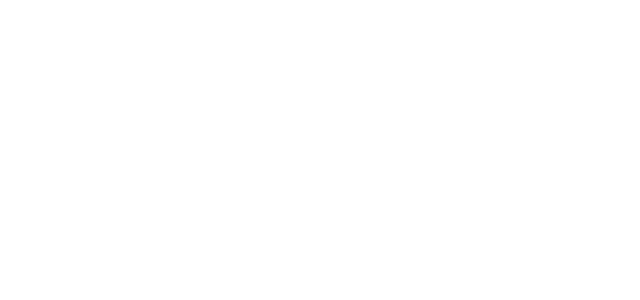
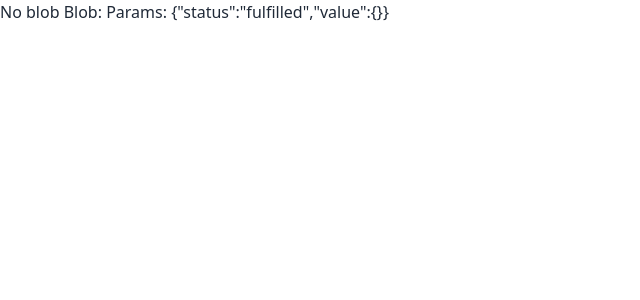
Before and after one commit to WKingdom01/RN_GolfAnalyzer, a Next.js app: page /analyze in a window 1280 px wide. Before the commit this address had no page. Shown: the top 300 px of the page, without its empty margins (0-640 px from the left). Built offline with nearby package versions, Linux system fonts and the light colour scheme.

Commit message:
Update page.tsx

```diff
--- a/app/analyze/page.tsx
+++ b/app/analyze/page.tsx
@@ -10,7 +10,13 @@
   const blob = searchParams?.blob as string;
 
   if (!blob) {
-    redirect("/");
+    return (
+      <div>No blob
+
+        Blob: {blob}
+        Params: {JSON.stringify(searchParams)}
+      </div>
+    )
   }
 
   return (
```
